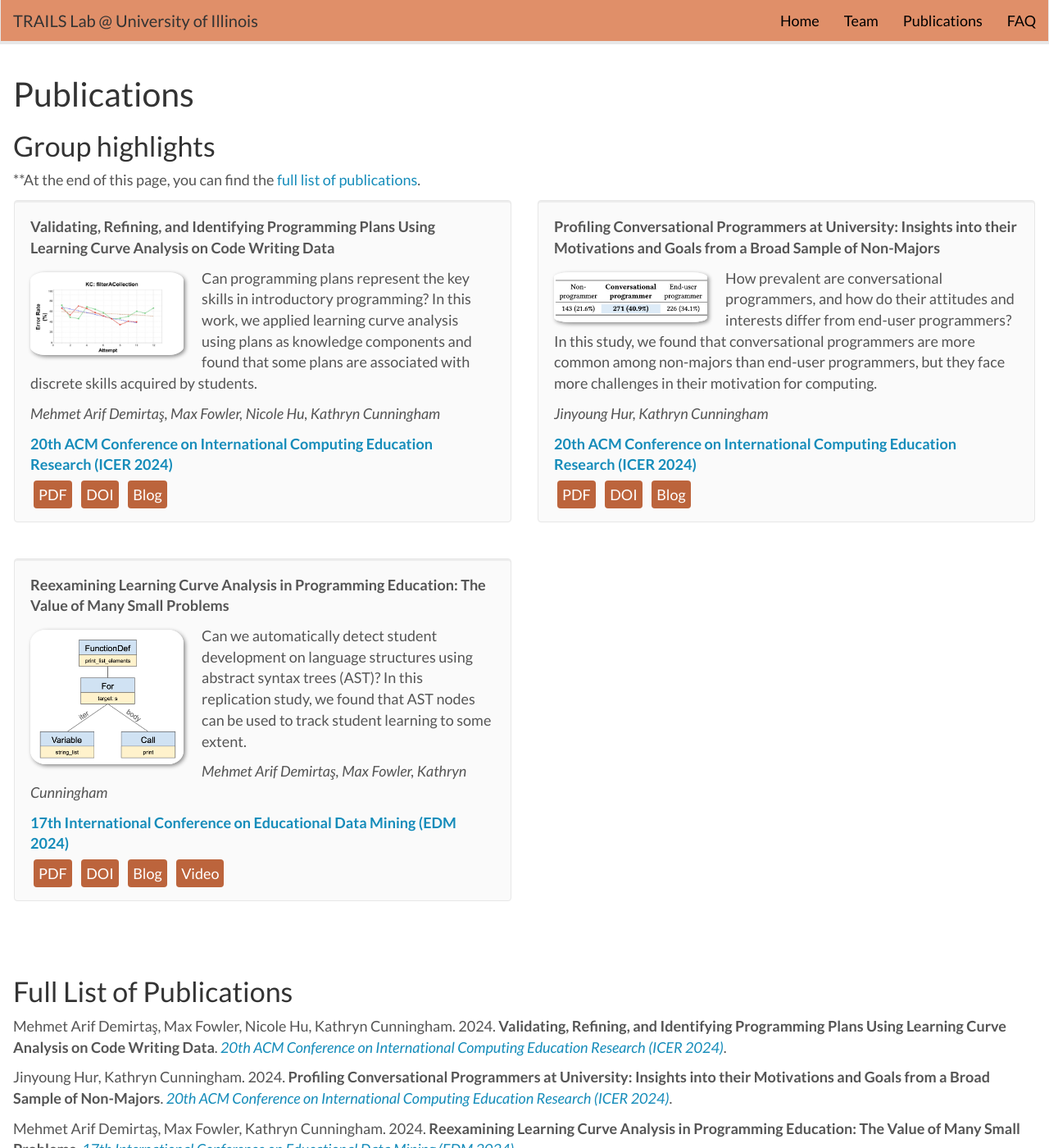
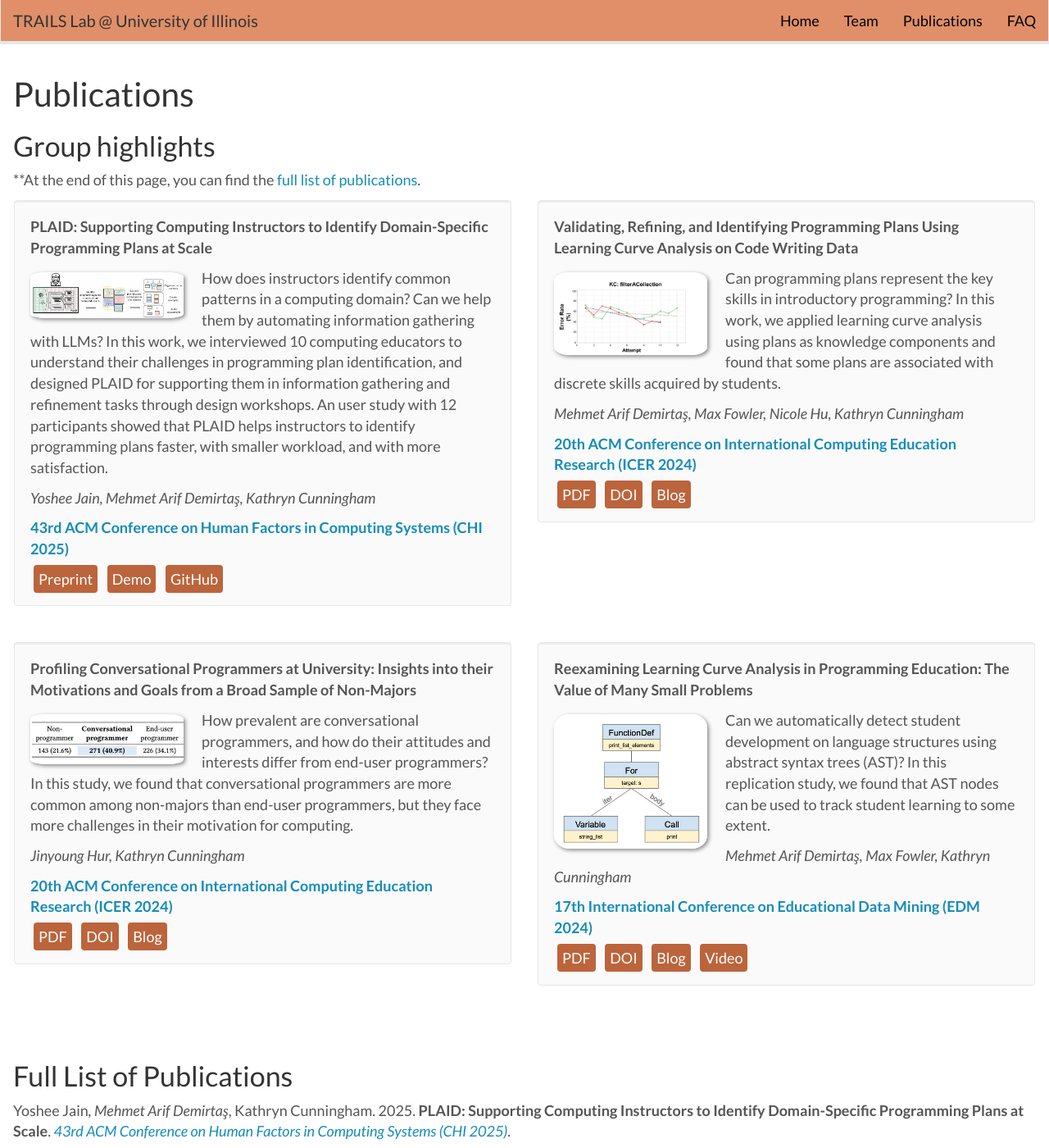
Before and after one commit to katieirenec/trails-lab, a Jekyll site: the page built from _pages/publications.md, in a window 1280 px wide and 1400 px high. Shown: the whole window at 82% size. Built offline with Jekyll 4.4.1, drawn with Linux system fonts in a browser that asks for light colours; nearby versions of some CDN libraries; comment, search, counter and statistics services are not loaded.

Commit message:
Link to CHI preprint

```diff
--- a/_data/news.yml
+++ b/_data/news.yml
@@ -1,5 +1,5 @@
 - date: 16 January 2025
-  headline: Yoshee and Arif's paper that designed an approach to support computing instructors in domain-specific programming plan identification has been (conditionally) accepted to CHI 2025!
+  headline: Yoshee and Arif's paper that designed an approach to support computing instructors in domain-specific programming plan identification has been (conditionally) accepted to CHI 2025! [Preprint here.](https://arxiv.org/abs/2502.10618)
 
 - date: 06 December 2024
   headline: We are organizing two online panels at SIGCSE Virtual 2024 on Dec 7th! Jina is moderating Assessments for Non-CS Major Computing Classes at 7pm GMT, and Arif is moderating Challenges and Solutions for Teaching Decomposition and Planning Skills in CS1 at 8.30pm GMT.
--- a/_data/publist.yml
+++ b/_data/publist.yml
@@ -1,6 +1,27 @@
 
 # Note: This format cares a lot about indentation
 
+
+- title: "PLAID: Supporting Computing Instructors to Identify Domain-Specific Programming Plans at Scale"
+  image: chi2025.png
+  description: How does instructors identify common patterns in a computing domain? Can we help them by automating information gathering with LLMs? In this work, we interviewed 10 computing educators to understand their challenges in programming plan identification, and designed PLAID for supporting them in information gathering and refinement tasks through design workshops. An user study with 12 participants showed that PLAID helps instructors to identify programming plans faster, with smaller workload, and with more satisfaction.
+  authors: Yoshee Jain*, Mehmet Arif Demirtaş*, Kathryn Cunningham
+  link:
+    url:
+    display: 43rd ACM Conference on Human Factors in Computing Systems (CHI 2025)
+  logos:
+    - {name: Preprint,
+       link: https://arxiv.org/abs/2502.10618}
+    - {name: Demo,
+       link: http://tryplaid.web.illinois.edu}
+    - {name: GitHub,
+       link: https://github.com/yosheejain/plaid-interface}
+    # - {name: DOI,
+    #   link: 'https://doi.org/10.1145/3632620.3671120'}
+    # - {name: Blog,
+    #   link: 'https://medium.com/@katieirenec/icer-2024-validating-refining-and-identifying-programming-plans-using-learning-curve-analysis-bf954425b1df'}
+  highlight: 1
+  year: 2025
 
 - title: "Validating, Refining, and Identifying Programming Plans Using Learning Curve Analysis on Code Writing Data"
   image: icer2024-arif.png
```
Also changed, not shown: images/pubpic/chi2025.png (added).
